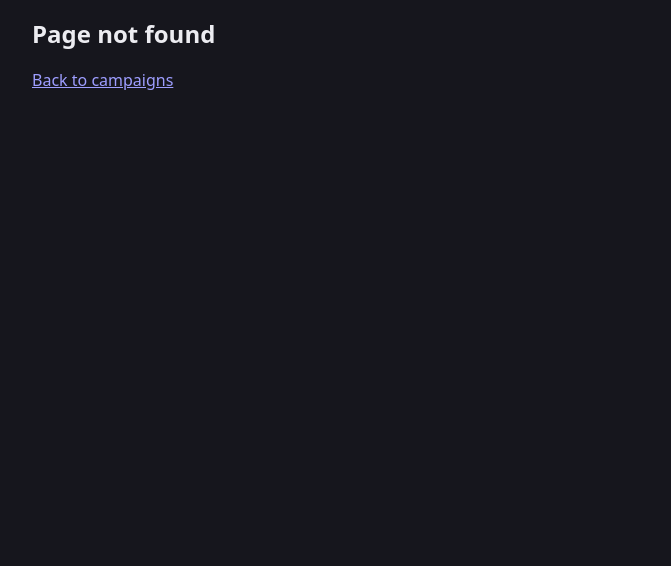
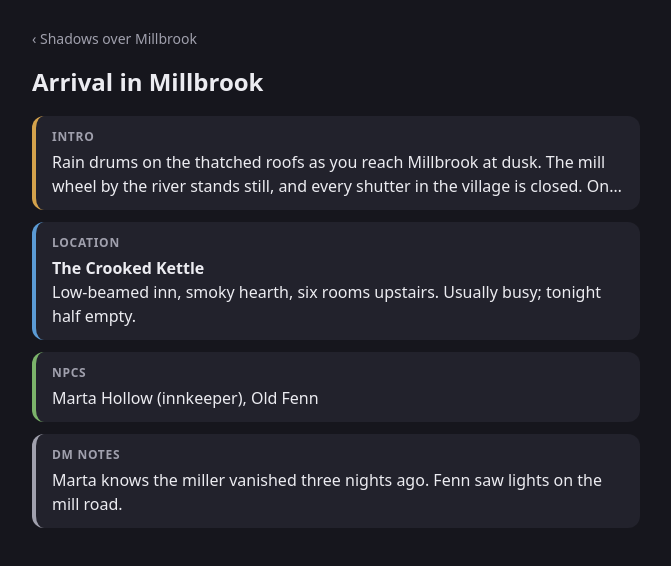
Before and after one commit to HayeW/dm-sidekick, a React (Vite) app: page /c/shadows-over-millbrook/s/scene-arrival in a window 1280 px wide. Before the commit this address had no page. Shown: the top 566 px of the page, without its empty margins (304-975 px from the left). Built offline with nearby package versions, Linux system fonts and the light colour scheme.

Commit message:
DC-002, DC-010 Open campaign on its first scene and show scene tiles
Co-Authored-By: Claude Opus 5.5 <noreply@anthropic.com>

```diff
--- a/src/App.tsx
+++ b/src/App.tsx
@@ -1,6 +1,7 @@
 import { Link, Route, Routes } from 'react-router';
 import CampaignListPage from './ui/routes/CampaignListPage';
 import CampaignPage from './ui/routes/CampaignPage';
+import ScenePage from './ui/routes/ScenePage';
 
 // Routes follow docs/implementation-plan-slice-1.md, §5.
 export default function App() {
@@ -8,6 +9,7 @@ export default function App() {
     <Routes>
       <Route path="/" element={<CampaignListPage />} />
       <Route path="/c/:campaignId" element={<CampaignPage />} />
+      <Route path="/c/:campaignId/s/:sceneId" element={<ScenePage />} />
       <Route path="*" element={<NotFound />} />
     </Routes>
   );
--- /dev/null
+++ b/src/domain/scene.ts
@@ -0,0 +1,23 @@
+import type { Campaign, Encounter, Scene } from './campaign';
+
+/**
+ * The scene to show when a campaign is opened (DC-002).
+ * For now this is the first scene; DC-003 adds "last used scene".
+ * Returns undefined for a campaign without scenes.
+ */
+export function openingScene(campaign: Campaign): Scene | undefined {
+  return campaign.scenes[0];
+}
+
+export function findScene(campaign: Campaign, sceneId: string): Scene | undefined {
+  return campaign.scenes.find((scene) => scene.id === sceneId);
+}
+
+export function findEncounter(campaign: Campaign, encounterId: string): Encounter | undefined {
+  return campaign.encounters.find((encounter) => encounter.id === encounterId);
+}
+
+/** Compact enemy list for an encounter tile, e.g. "3 × Goblin, 1 × Goblin Boss". */
+export function enemySummary(encounter: Encounter): string {
+  return encounter.enemies.map((group) => `${group.count} × ${group.name}`).join(', ');
+}
--- /dev/null
+++ b/src/ui/components/SceneTile.module.css
@@ -0,0 +1,57 @@
+.tile {
+  padding: 12px var(--space);
+  background: var(--surface);
+  border-radius: var(--radius);
+  border-left: 4px solid var(--text-muted);
+}
+
+.tile p {
+  margin: 0;
+}
+
+.intro {
+  border-left-color: var(--accent);
+}
+
+.encounter {
+  border-left-color: var(--danger);
+}
+
+.location {
+  border-left-color: #5b9bd5;
+}
+
+.npcs {
+  border-left-color: #7bb36a;
+}
+
+.notes {
+  border-left-color: var(--text-muted);
+}
+
+.label {
+  margin: 0 0 4px;
+  font-size: 0.75rem;
+  font-weight: 600;
+  letter-spacing: 0.06em;
+  text-transform: uppercase;
+  color: var(--text-muted);
+}
+
+.title {
+  font-weight: 600;
+}
+
+/* Compact: long text is cut off after two lines. */
+.clamp {
+  display: -webkit-box;
+  -webkit-box-orient: vertical;
+  -webkit-line-clamp: 2;
+  line-clamp: 2;
+  overflow: hidden;
+}
+
+.missing {
+  color: var(--text-muted);
+  font-style: italic;
+}
--- /dev/null
+++ b/src/ui/components/SceneTile.tsx
@@ -0,0 +1,55 @@
+import type { Campaign, ContentBlock } from '../../domain/campaign';
+import { enemySummary, findEncounter } from '../../domain/scene';
+import styles from './SceneTile.module.css';
+
+const labels: Record<ContentBlock['type'], string> = {
+  intro: 'Intro',
+  encounter: 'Encounter',
+  location: 'Location',
+  npcs: 'NPCs',
+  notes: 'DM Notes',
+};
+
+type Props = {
+  block: ContentBlock;
+  campaign: Campaign;
+};
+
+/** DC-010: compact view of one content block. Opening tiles comes in later stories. */
+export default function SceneTile({ block, campaign }: Props) {
+  const label = labels[block.type];
+
+  return (
+    <section className={`${styles.tile} ${styles[block.type]}`} aria-label={label}>
+      <h2 className={styles.label}>{label}</h2>
+      <TileBody block={block} campaign={campaign} />
+    </section>
+  );
+}
+
+function TileBody({ block, campaign }: Props) {
+  switch (block.type) {
+    case 'intro':
+    case 'notes':
+      return <p className={styles.clamp}>{block.text}</p>;
+    case 'location':
+      return (
+        <>
+          <p className={styles.title}>{block.title}</p>
+          <p className={styles.clamp}>{block.text}</p>
+        </>
+      );
+    case 'npcs':
+      return <p className={styles.clamp}>{block.names.join(', ')}</p>;
+    case 'encounter': {
+      const encounter = findEncounter(campaign, block.encounterId);
+      if (!encounter) return <p className={styles.missing}>Encounter not found</p>;
+      return (
+        <>
+          <p className={styles.title}>{encounter.name}</p>
+          <p>{enemySummary(encounter)}</p>
+        </>
+      );
+    }
+  }
+}
--- a/src/ui/routes/CampaignPage.tsx
+++ b/src/ui/routes/CampaignPage.tsx
@@ -1,10 +1,8 @@
-import { Link, useParams } from 'react-router';
+import { Link, Navigate, useParams } from 'react-router';
 import { getCampaign } from '../../data/campaigns';
+import { openingScene } from '../../domain/scene';
 
-/**
- * Placeholder target for selecting a campaign (DC-001).
- * DC-002 replaces this with "open the right scene".
- */
+/** DC-002: opening a campaign goes straight to the scene the app picks. */
 export default function CampaignPage() {
   const { campaignId = '' } = useParams();
   const campaign = getCampaign(campaignId);
@@ -18,11 +16,16 @@ export default function CampaignPage() {
     );
   }
 
+  const scene = openingScene(campaign);
+  if (!scene) {
     return (
       <main className="page">
         <h1>{campaign.name}</h1>
-      <p>Opening a campaign arrives in DC-002.</p>
+        <p>This campaign has no scenes yet.</p>
         <Link to="/">Back to campaigns</Link>
       </main>
     );
   }
+
+  return <Navigate to={`/c/${campaign.id}/s/${scene.id}`} replace />;
+}
--- /dev/null
+++ b/src/ui/routes/ScenePage.module.css
@@ -0,0 +1,23 @@
+.campaign {
+  display: inline-flex;
+  align-items: center;
+  min-height: var(--touch);
+  margin-bottom: 4px;
+  color: var(--text-muted);
+  text-decoration: none;
+  font-size: 0.875rem;
+}
+
+.campaign:focus-visible {
+  outline: 2px solid var(--accent);
+  outline-offset: 2px;
+}
+
+.tiles {
+  list-style: none;
+  margin: 0;
+  padding: 0;
+  display: flex;
+  flex-direction: column;
+  gap: 12px;
+}
--- /dev/null
+++ b/src/ui/routes/ScenePage.tsx
@@ -0,0 +1,39 @@
+import { Link, useParams } from 'react-router';
+import { getCampaign } from '../../data/campaigns';
+import { findScene } from '../../domain/scene';
+import SceneTile from '../components/SceneTile';
+import styles from './ScenePage.module.css';
+
+/** DC-010: a scene's content blocks as compact tiles, in array order. */
+export default function ScenePage() {
+  const { campaignId = '', sceneId = '' } = useParams();
+  const campaign = getCampaign(campaignId);
+  const scene = campaign && findScene(campaign, sceneId);
+
+  if (!campaign || !scene) {
+    return (
+      <main className="page">
+        <h1>{campaign ? 'Scene not found' : 'Campaign not found'}</h1>
+        <Link to={campaign ? `/c/${campaign.id}` : '/'}>
+          {campaign ? 'Back to campaign' : 'Back to campaigns'}
+        </Link>
+      </main>
+    );
+  }
+
+  return (
+    <main className="page">
+      <Link to="/" className={styles.campaign}>
+        ‹ {campaign.name}
+      </Link>
+      <h1>{scene.title}</h1>
+      <ul className={styles.tiles}>
+        {scene.blocks.map((block) => (
+          <li key={block.id}>
+            <SceneTile block={block} campaign={campaign} />
+          </li>
+        ))}
+      </ul>
+    </main>
+  );
+}
```
Also changed, not shown: 3 other files (tests, documents, lock files or other folders). Lines whose indentation alone changed are shown as unchanged.
